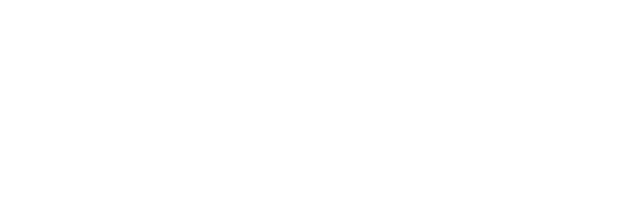
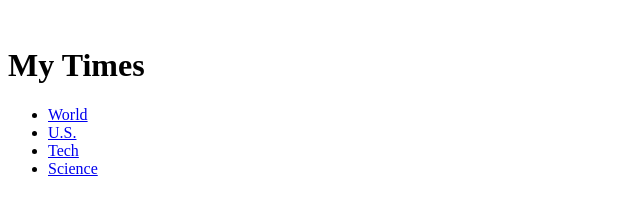
Before and after one commit to MyHomeboy/mytimes, a plain HTML site: page index.html in a window 1280 px wide. Shown: the whole page, without its empty margins (0-640 px from the left). Drawn offline with Linux system fonts and the light colour scheme.

Commit message:
Header HTML added

```diff
--- a/index.html
+++ b/index.html
@@ -5,6 +5,19 @@
 
   </head>
   <body>
+    <header>
+      <img id="logo" href="https://s3.amazonaws.com/codecademy-content/courses/freelance-1/unit-4/img-myt-logo.jpg" />
+      <h1 id="header-company">My Times</h1>
+      <nav>
+        <ul>
+          <li><a href="#world">World</a></li>
+          <li><a href="#us">U.S.</a></li>
+          <li><a href="#tech">Tech</a></li>
+          <li><a href="#science">Science</a></li>
+        </ul>
+      </nav>
 
+
+    </header>
   </body>
 </html>
```
Also changed, not shown: resources/images/img-myt-logo.jpg (added), resources/images/img-news-bite.png (added), resources/images/img-story-1.png (added), resources/images/img-story-2.png (added), resources/images/img-story-3.png (added), resources/images/img-story-main.png (added).
